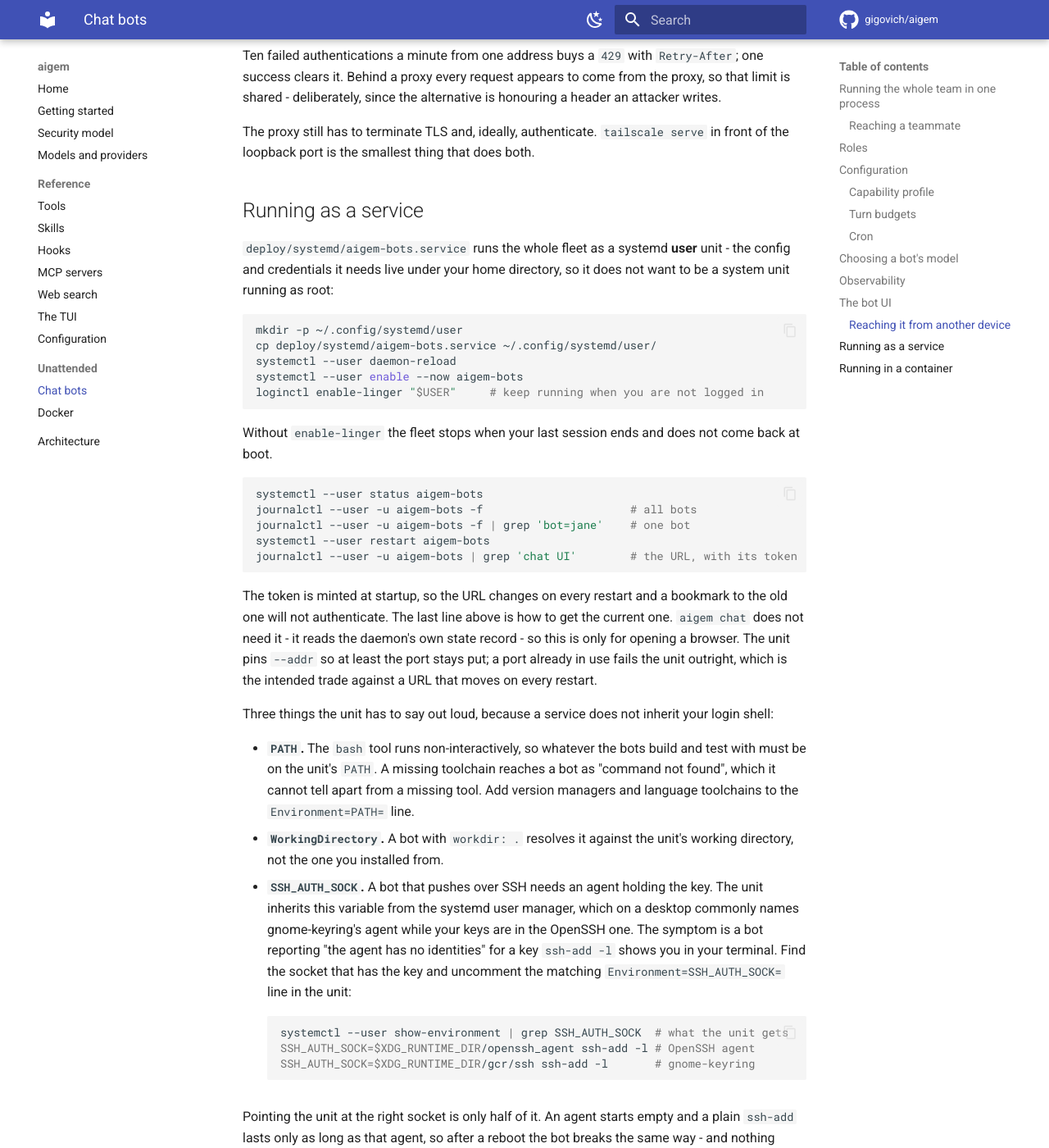
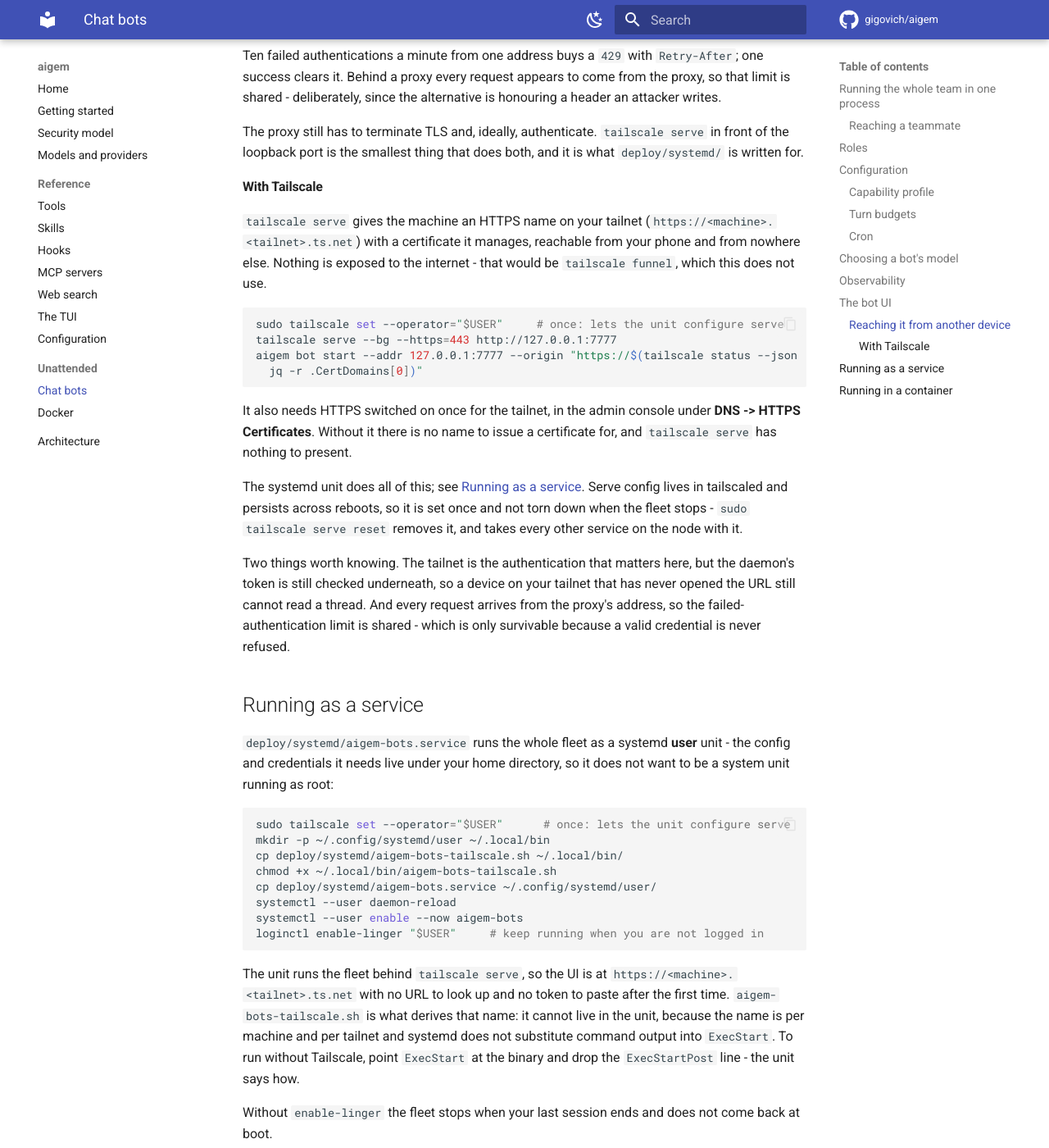
Before and after one commit to gigovich/aigem, an MkDocs documentation site: the page built from docs/bots.md, in a window 1280 px wide and 1400 px high, scrolled down 6967 px. Shown: the whole window at 82% size. Built offline with MkDocs 1.6.1 and Material for MkDocs 9.7.7, drawn with Linux system fonts in a browser that asks for light colours; comment, search, counter and statistics services are not loaded.

Commit message:
feat(deploy): serve the fleet over HTTPS on the tailnet
The unit pinned a loopback port and left the reverse proxy to the reader,
which meant the documented way to reach the fleet from a phone was a
paragraph rather than a thing that runs. It now runs the fleet behind
`tailscale serve`, so the UI is at https://<machine>.<tailnet>.ts.net
with a certificate tailscaled manages, nothing open to the internet, and
the tailnet as the outer authentication - the daemon's own token is still
checked underneath.

The name cannot be written into the unit: it is per machine and per
tailnet, and systemd does not substitute command output into ExecStart.
So `aigem-bots-tailscale.sh` derives it from `tailscale status --json`
and execs the fleet with --origin set. It reads CertDomains rather than
DNSName, because that is the name tailscaled will actually issue a
certificate for - and an empty one is how it detects a tailnet with HTTPS
switched off, which it refuses rather than starting behind a URL that
would never load.

`tailscale serve` needs root, or a one-time `tailscale set --operator`,
so that grant is the one manual step. The front door is set up in
ExecStartPost and deliberately never torn down: tailscaled persists it
across reboots by design, and the only removal this version of the CLI
offers - `serve reset` - would take every other service on the node with
it.

Verified against a live daemon: the wrapper derives the right origin, the
daemon accepts that Origin and Host and refuses a forged one, and the
cookie comes back marked Secure - which until now was the one path in
stage 8 that was reasoned about rather than observed, because nothing
here terminated TLS.

````diff
--- a/docs/bots.md
+++ b/docs/bots.md
@@ -323,7 +323,37 @@
 alternative is honouring a header an attacker writes.
 
 The proxy still has to terminate TLS and, ideally, authenticate. `tailscale
-serve` in front of the loopback port is the smallest thing that does both.
+serve` in front of the loopback port is the smallest thing that does both, and
+it is what `deploy/systemd/` is written for.
+
+#### With Tailscale
+
+`tailscale serve` gives the machine an HTTPS name on your tailnet
+(`https://<machine>.<tailnet>.ts.net`) with a certificate it manages, reachable
+from your phone and from nowhere else. Nothing is exposed to the internet -
+that would be `tailscale funnel`, which this does not use.
+
+```sh
+sudo tailscale set --operator="$USER"     # once: lets the unit configure serve
+tailscale serve --bg --https=443 http://127.0.0.1:7777
+aigem bot start --addr 127.0.0.1:7777 --origin "https://$(tailscale status --json |
+  jq -r .CertDomains[0])"
+```
+
+It also needs HTTPS switched on once for the tailnet, in the admin console under
+**DNS -> HTTPS Certificates**. Without it there is no name to issue a
+certificate for, and `tailscale serve` has nothing to present.
+
+The systemd unit does all of this; see [Running as a service](#running-as-a-service).
+Serve config lives in tailscaled and persists across reboots, so it is set once
+and not torn down when the fleet stops - `sudo tailscale serve reset` removes
+it, and takes every other service on the node with it.
+
+Two things worth knowing. The tailnet is the authentication that matters here,
+but the daemon's token is still checked underneath, so a device on your tailnet
+that has never opened the URL still cannot read a thread. And every request
+arrives from the proxy's address, so the failed-authentication limit is shared -
+which is only survivable because a valid credential is never refused.
 
 ## Running as a service
 
@@ -332,12 +362,23 @@
 does not want to be a system unit running as root:
 
 ```sh
-mkdir -p ~/.config/systemd/user
+sudo tailscale set --operator="$USER"      # once: lets the unit configure serve
+mkdir -p ~/.config/systemd/user ~/.local/bin
+cp deploy/systemd/aigem-bots-tailscale.sh ~/.local/bin/
+chmod +x ~/.local/bin/aigem-bots-tailscale.sh
 cp deploy/systemd/aigem-bots.service ~/.config/systemd/user/
 systemctl --user daemon-reload
 systemctl --user enable --now aigem-bots
 loginctl enable-linger "$USER"     # keep running when you are not logged in
 ```
+
+The unit runs the fleet behind `tailscale serve`, so the UI is at
+`https://<machine>.<tailnet>.ts.net` with no URL to look up and no token to
+paste after the first time. `aigem-bots-tailscale.sh` is what derives that name:
+it cannot live in the unit, because the name is per machine and per tailnet and
+systemd does not substitute command output into `ExecStart`. To run without
+Tailscale, point `ExecStart` at the binary and drop the `ExecStartPost` line -
+the unit says how.
 
 Without `enable-linger` the fleet stops when your last session ends and does not
 come back at boot.
````
Also changed, not shown: 2 other files.
